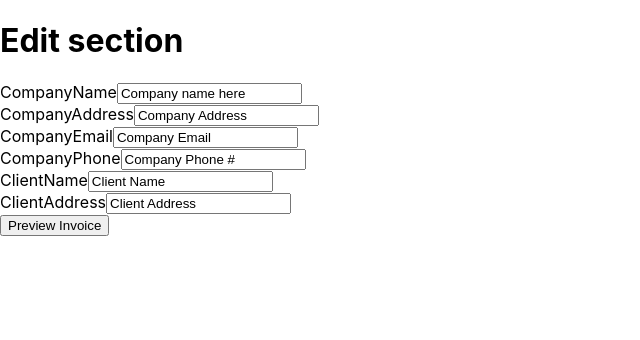
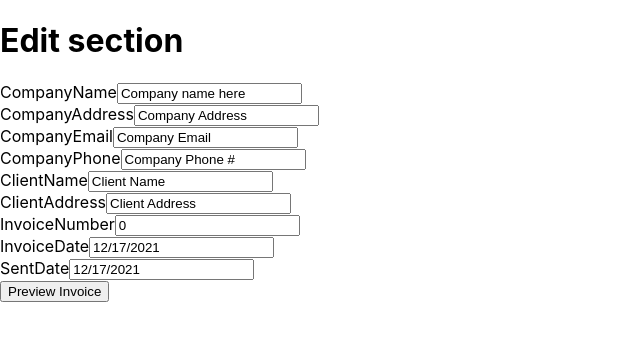
Before and after one commit to edgara426/Invoice-App, a React (Create React App) app: page / in a window 1280 px wide. Both pictures are taken after a click on the button "Edit Info". Shown: the top 340 px of the page, without its empty margins (0-640 px from the left). Built offline with nearby package versions, Linux system fonts and the light colour scheme.

Commit message:
added invoice info to edit field

```diff
--- a/src/App.js
+++ b/src/App.js
@@ -144,6 +144,41 @@ function App() {
               />
             </div>
           </article>
+
+          <article>
+
+          <div>
+              <label>InvoiceNumber</label>
+              <input
+                type="text"
+                name="text"
+                placeholder="InvoiceNumber"
+                value={invoiceNumber}
+                onChange={(e) => setInvoiceNumber(e.target.value)}
+              />
+            </div>
+
+            <div>
+              <label>InvoiceDate</label>
+              <input
+                type="text"
+                name="text"
+                placeholder="invoiceDate"
+                value={invoiceDate}
+                onChange={(e) => setInvoiceDate(e.target.value)}
+              />
+            </div>
+            <div>
+              <label>SentDate</label>
+              <input
+                type="text"
+                name="text"
+                placeholder="sentDate"
+                value={sentDate}
+                onChange={(e) => setSentDate(e.target.value)}
+              />
+            </div>
+          </article>
           <button
         onClick={()=> setInvoice(true)}>
           Preview Invoice
```
